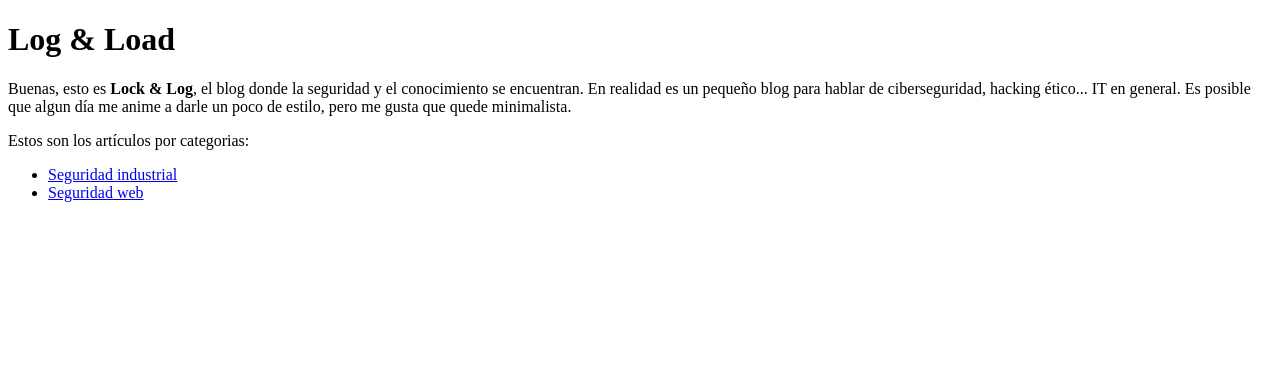
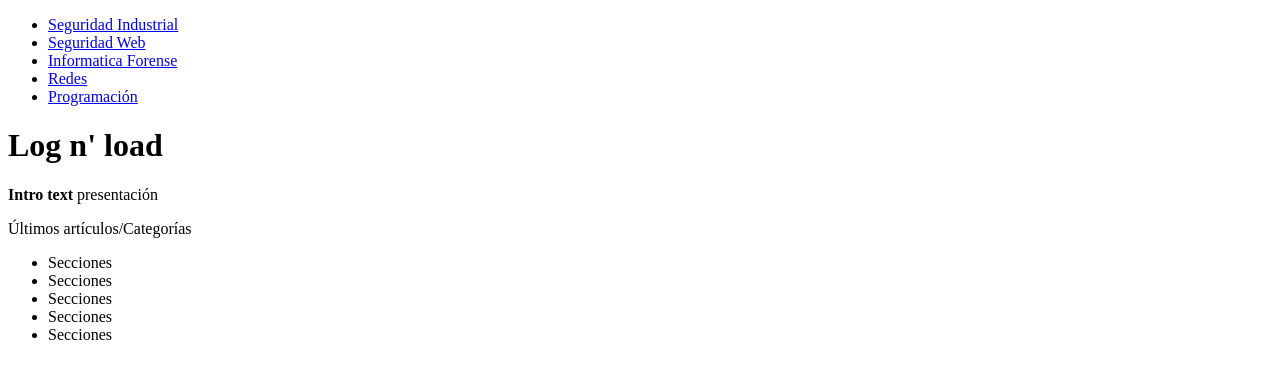
Before and after one commit to Log-N-Load/Log-N-Load.github.io, a plain HTML site: page index.html in a window 1280 px wide. Drawn offline with Linux system fonts and the light colour scheme.

Commit message:
Added posts
heehee

```diff
--- a/index.html
+++ b/index.html
@@ -1,20 +1,34 @@
 <!DOCTYPE html>
 <html>
     <head>
-        <title>Log-N-Load</title>
+        <title>Log n' load</title>
         <meta charset="UTF-8">
+        <link rel="stylesheet" href="assets/css/styles.css">
+        <link rel="icon" href="favicon.ico">
     </head>
-<body>
-    <h1>Log & Load</h1>
-    <p>Buenas, esto es <strong>Lock & Log</strong>, el blog donde la seguridad y el conocimiento se encuentran.
-    En realidad es un pequeño blog para hablar de ciberseguridad, hacking ético... IT en general.
-    Es posible que algun día me anime a darle un poco de estilo, pero me gusta que quede minimalista.</p>
-
-    <p>Estos son los artículos por categorias:</p>
-    <ul>
-        <li><a href="seguridad-industrial.html">Seguridad industrial</a></li>
-        <li><a href="seguridad-web.html">Seguridad web</a></li>
-    </ul>
-
-</body>
+    <body>
+        <nav>
+            <ul>
+                <li><a href="seguridad-industrial.html">Seguridad Industrial</a></li>
+                <li><a href="seguridad-web.html">Seguridad Web</a></li>
+                <li><a href="informatica-forense.html">Informatica Forense</a></li>
+                <li><a href="#">Redes</a></li>
+                <li><a href="#">Programación</a></li>
+            </ul>
+        </nav>
+        <div>
+            <h1>Log n' load</h1>
+            <p><b>Intro text</b> presentación</p>
+            <article>
+                <label>Últimos artículos/Categorías</label>
+                <ul>
+                    <li>Secciones</li>
+                    <li>Secciones</li>
+                    <li>Secciones</li>
+                    <li>Secciones</li>
+                    <li>Secciones</li>
+                </ul>
+            </article>
+        </div>
+    </body>
 </html>
```
